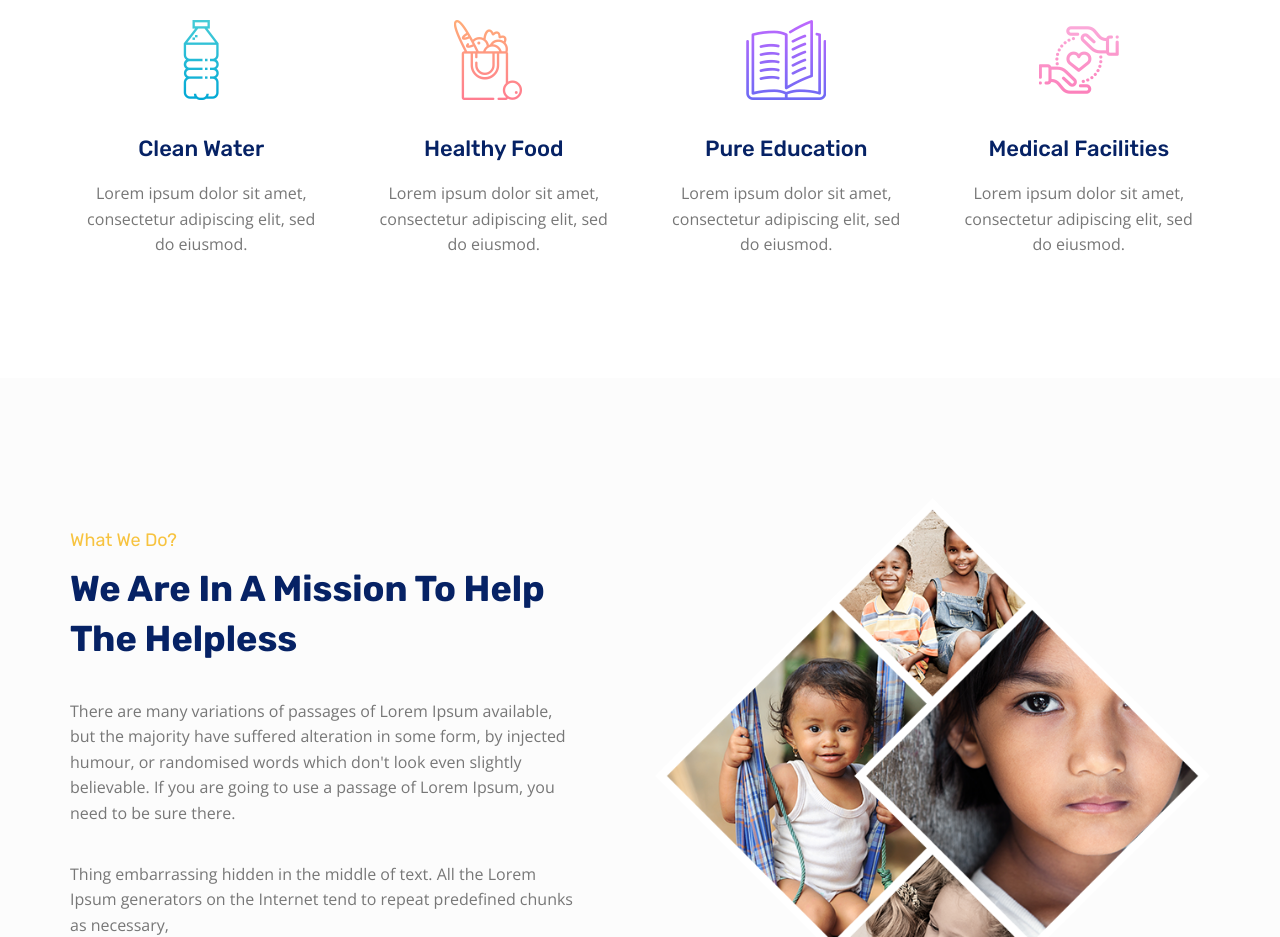
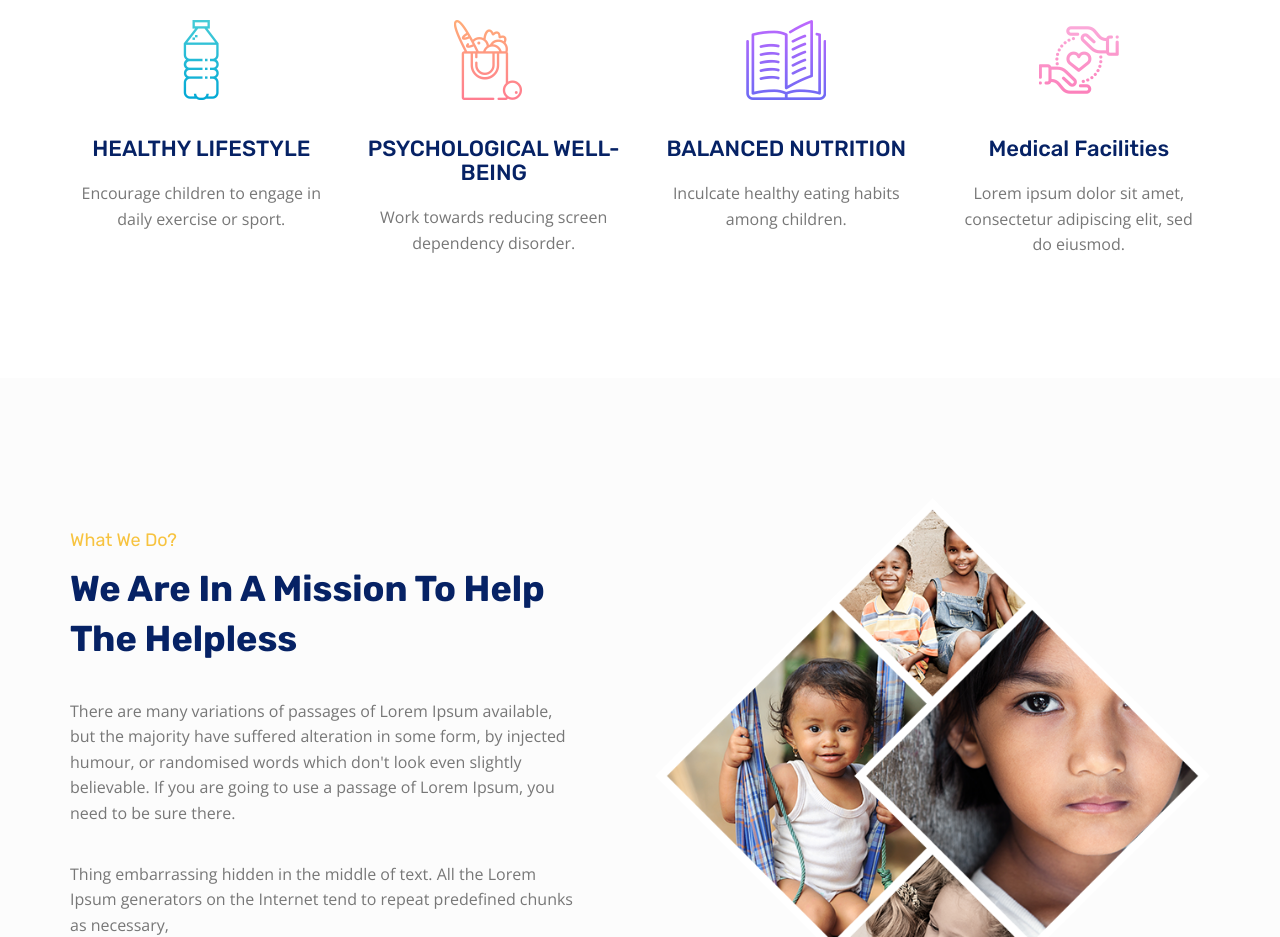
Before and after one commit to Prem3081/Assiduity, a plain HTML site: page index.html in a window 1280 px wide. Shown: the part 1233-2170 px from the top of the page. Drawn offline with nearby package versions, Linux system fonts and the light colour scheme.

Commit message:
Update index.html

```diff
--- a/index.html
+++ b/index.html
@@ -188,8 +188,8 @@
                                     <i class="fi flaticon-water"></i>
                                 </div>
                                 <div class="wpo-mission-content">
-                                    <h2>Clean Water</h2>
-                                    <p>Lorem ipsum dolor sit amet, consectetur adipiscing elit, sed do eiusmod.</p>
+                                    <h2>HEALTHY LIFESTYLE</h2>
+                                    <p>Encourage children to engage in daily exercise or sport.</p>
                                 </div>
                             </div>
                         </div>
@@ -199,8 +199,8 @@
                                     <i class="fi flaticon-food-and-restaurant"></i>
                                 </div>
                                 <div class="wpo-mission-content">
-                                    <h2>Healthy Food</h2>
-                                    <p>Lorem ipsum dolor sit amet, consectetur adipiscing elit, sed do eiusmod.</p>
+                                    <h2>PSYCHOLOGICAL WELL-BEING</h2>
+                                    <p>Work towards reducing screen dependency disorder.</p>
                                 </div>
                             </div>
                         </div>
@@ -210,8 +210,8 @@
                                     <i class="fi flaticon-book"></i>
                                 </div>
                                 <div class="wpo-mission-content">
-                                    <h2>Pure Education</h2>
-                                    <p>Lorem ipsum dolor sit amet, consectetur adipiscing elit, sed do eiusmod.</p>
+                                    <h2>BALANCED NUTRITION</h2>
+                                    <p>Inculcate healthy eating habits among children.</p>
                                 </div>
                             </div>
                         </div>
```
